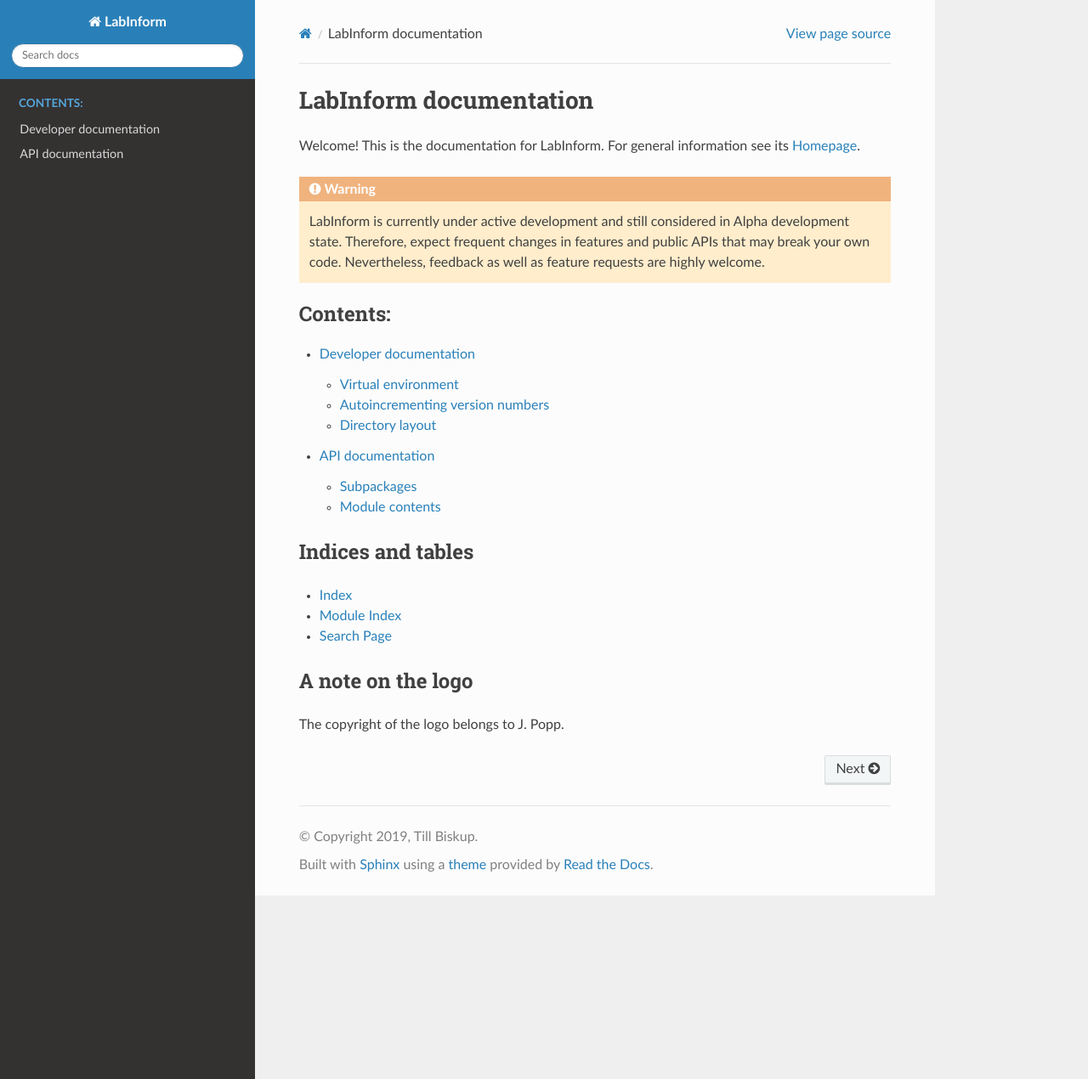
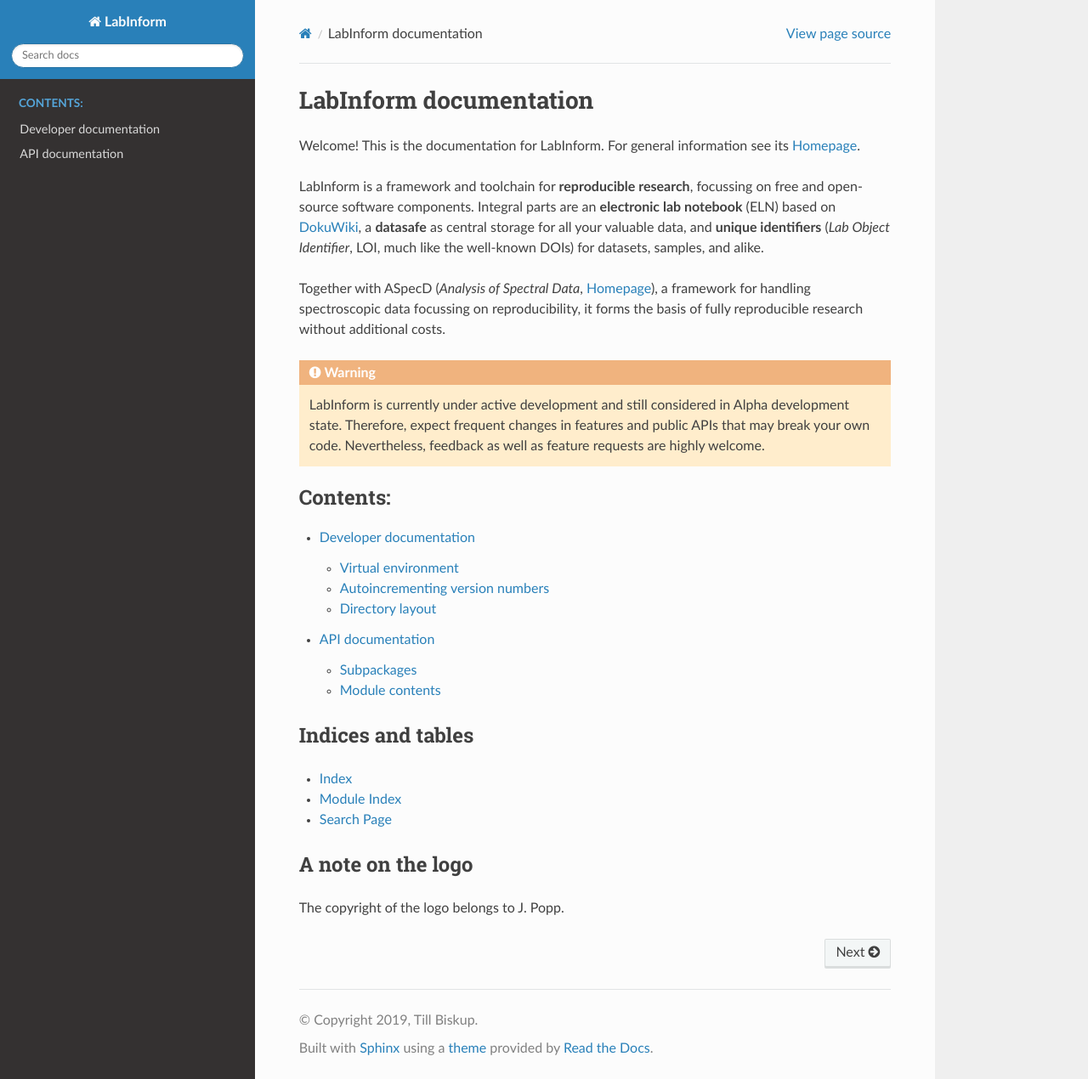
Before and after one commit to tillbiskup/labinform, a Sphinx documentation site: the page built from docs/index.rst, in a window 1280 px wide and 1270 px high. Shown: the whole window at 85% size. Built offline with Sphinx 7.4.7 and the Read the Docs theme 2.0.0, drawn with Linux system fonts in a browser that asks for light colours.

Commit message:
Add intro to documentation

```diff
--- a/docs/index.rst
+++ b/docs/index.rst
@@ -3,6 +3,9 @@
 
 Welcome! This is the documentation for LabInform. For general information see its `Homepage <https://www.labinform.de/>`_.
 
+LabInform is a framework and toolchain for **reproducible research**, focussing on free and open-source software components. Integral parts are an **electronic lab notebook** (ELN) based on `DokuWiki <https://www.dokuwiki.org/>`_, a **datasafe** as central storage for all your valuable data, and **unique identifiers** (*Lab Object Identifier*, LOI, much like the well-known DOIs) for datasets, samples, and alike.
+
+Together with ASpecD (*Analysis of Spectral Data*, `Homepage <https://www.aspecd.de/>`_), a framework for handling spectroscopic data focussing on reproducibility, it forms the basis of fully reproducible research without additional costs.
 
 .. warning::
   LabInform is currently under active development and still considered in Alpha development state. Therefore, expect frequent changes in features and public APIs that may break your own code. Nevertheless, feedback as well as feature requests are highly welcome.
```
Also changed, not shown: 1 other file.
